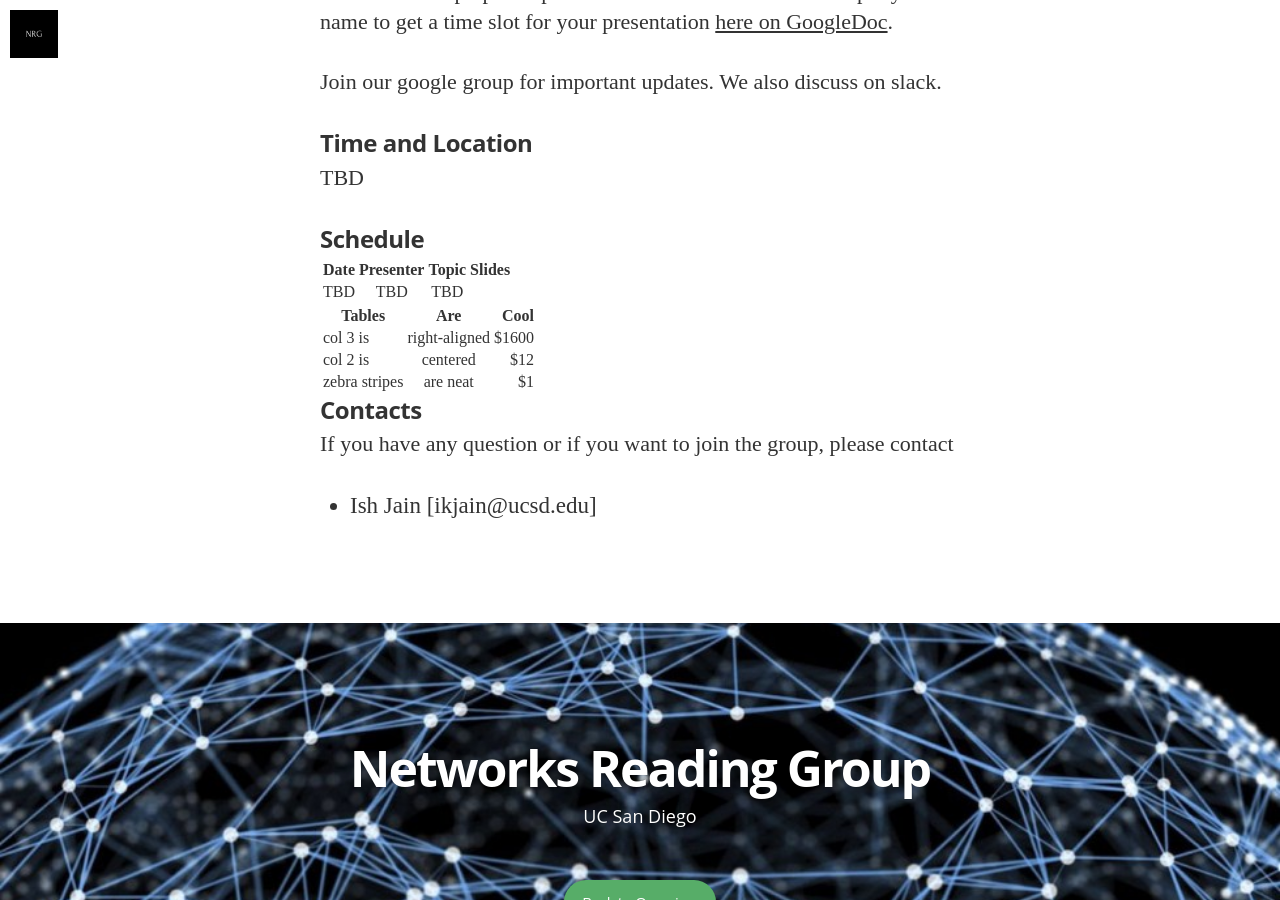
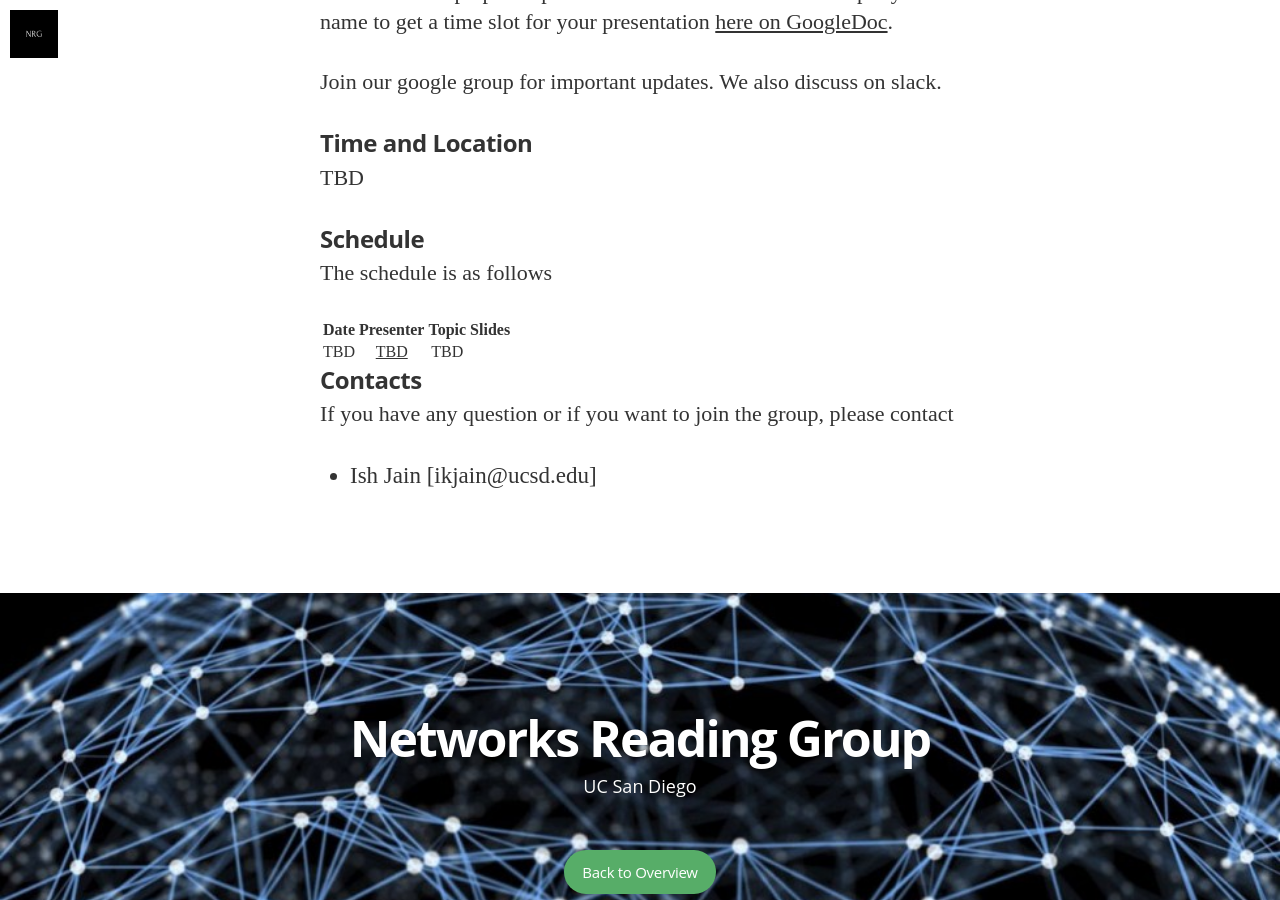
Before and after one commit to nrgucsd/nrgucsd.github.io, a Jekyll site: the page built from _posts/2018-09-01-Reading-Fall2018.markdown, in a window 1280 px wide and 900 px high, scrolled down 1673 px. Built offline with Jekyll 4.4.1, drawn with Linux system fonts in a browser that asks for light colours; nearby versions of some CDN libraries; some web fonts are replaced.

Commit message:
Update 2018-09-01-Reading-Fall2018.markdown

```diff
--- a/_posts/2018-09-01-Reading-Fall2018.markdown
+++ b/_posts/2018-09-01-Reading-Fall2018.markdown
@@ -28,16 +28,13 @@ TBD
 
 ### Schedule
 
+The schedule is as follows
+
 | Date        | Presenter          | Topic  | Slides |
 |:-----------:|:------------------:|:------:|:------:|
-| TBD         | TBD                | TBD    |        |
+| TBD         | [TBD][GDrive]                | TBD    |        |
 
 
-| Tables        | Are           | Cool  |
-| ------------- |:-------------:| -----:|
-| col 3 is      | right-aligned | $1600 |
-| col 2 is      | centered      |   $12 |
-| zebra stripes | are neat      |    $1 |
 
 
 ### Contacts
```
Also changed, not shown: other parts of _posts/2018-09-01-Reading-Fall2018.markdown (+2 -0 lines).
